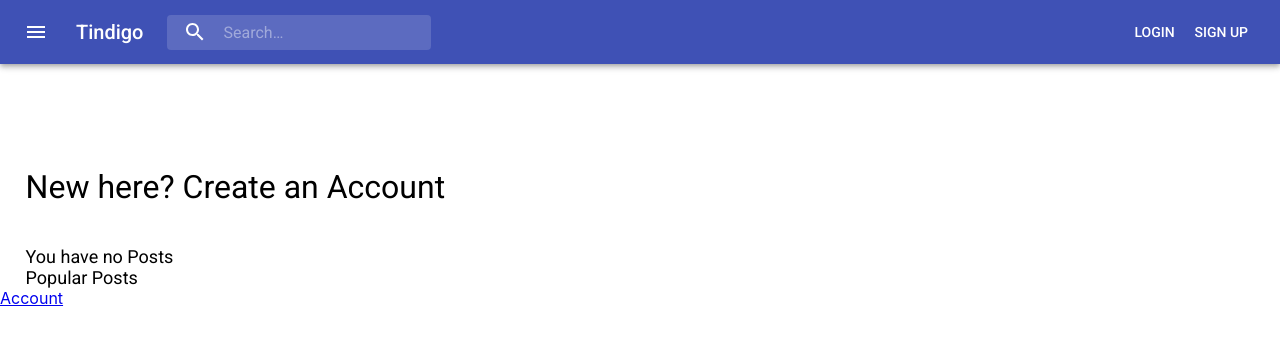
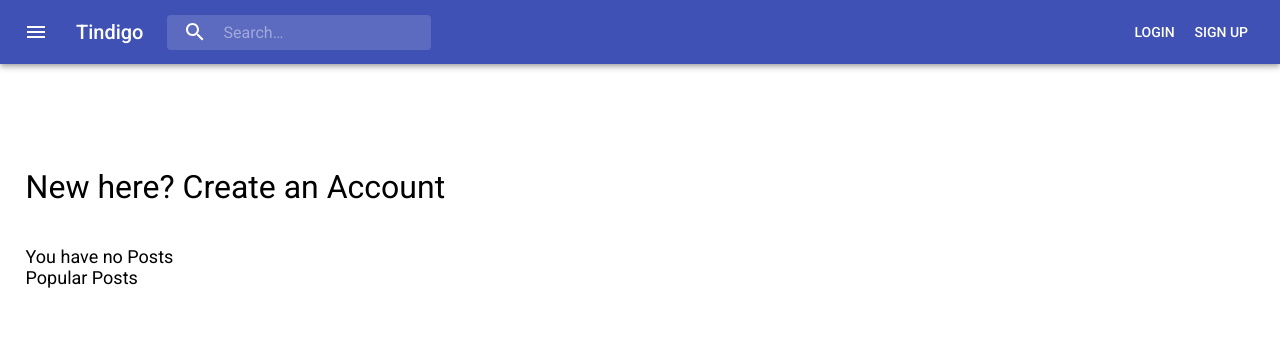
Before and after one commit to hatchways/team-indigo, a React (Create React App) app in the folder client/: page / in a window 1280 px wide. Shown: the top 342 px of the page. Built offline with nearby package versions, Linux system fonts and the light colour scheme.

Commit message:
removing test links

```diff
--- a/client/src/pages/AccountPage.js
+++ b/client/src/pages/AccountPage.js
@@ -77,7 +77,6 @@ function AccountPage(props) {
                     <UserPosts />
                 </div>
             </div>
-            <Link to='/'>Home</Link>
         </>
     );
 }
--- a/client/src/pages/HomePage.js
+++ b/client/src/pages/HomePage.js
@@ -48,7 +48,6 @@ function HomePage({props}) {
                 <span style={postsMessageStyle}>Popular Posts</span>
                 <PopularPosts />
             </div>
-            <Link to='/account'>Account</Link>
         </>
     );
 }
```
